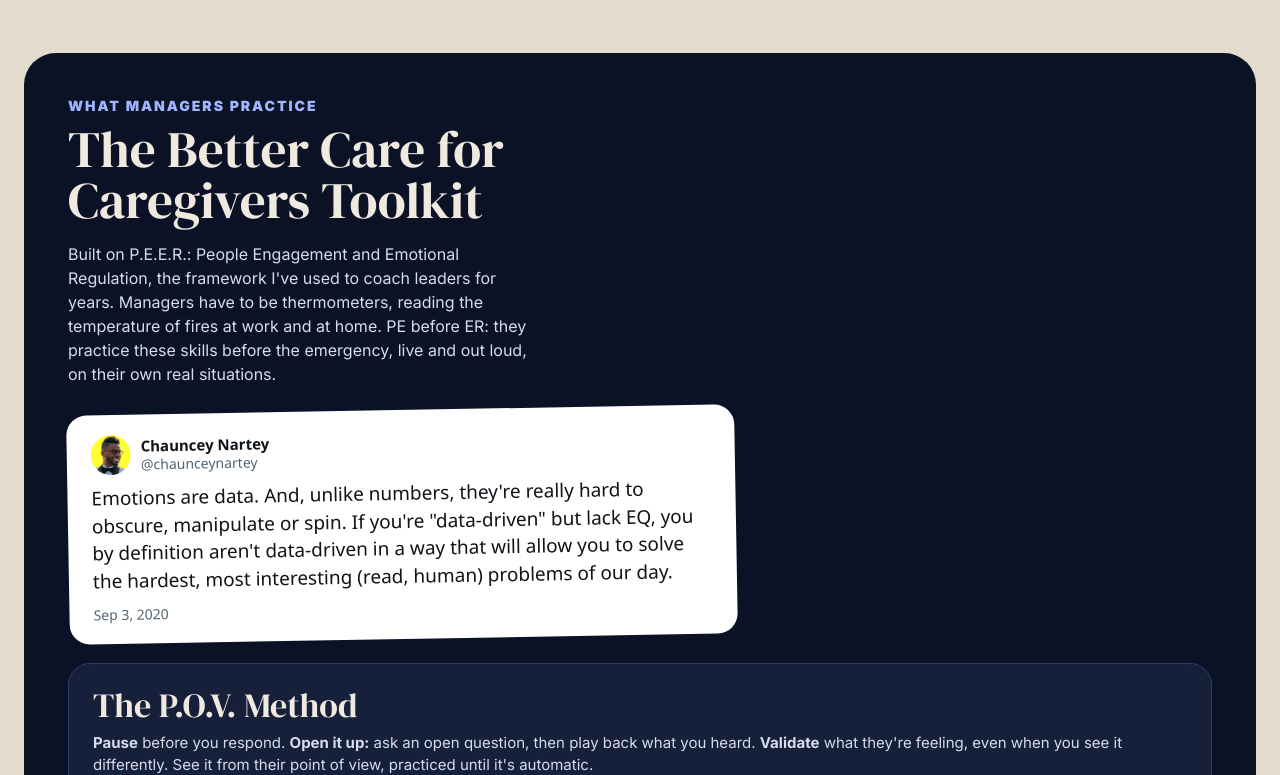
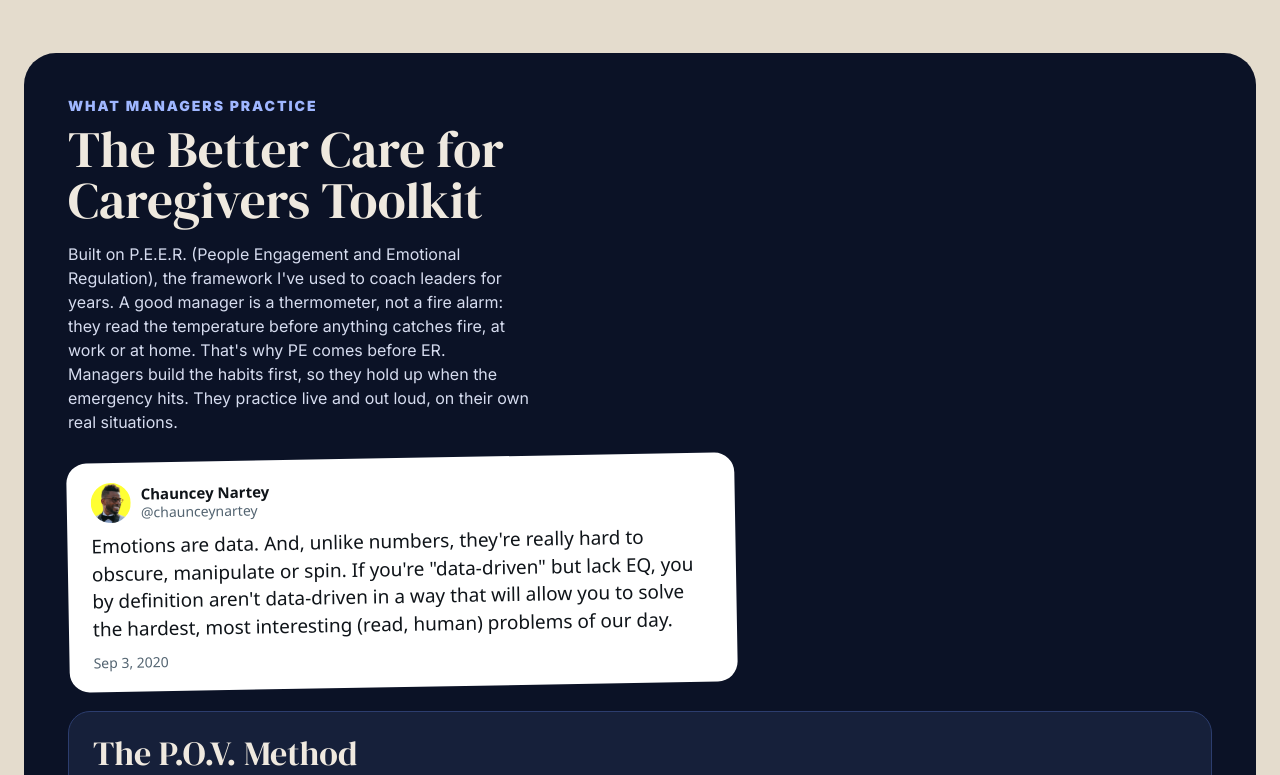
Before and after one commit to chaunceynartey/chaunceynartey-site, a plain HTML site: page speaking/index.html in a window 1280 px wide. Shown: the part 11225-12000 px from the top of the page. Drawn offline with Linux system fonts and the light colour scheme.

Commit message:
For Companies toolkit intro: smoother P.E.E.R. paragraph
Co-Authored-By: Claude Opus 5.5 <noreply@anthropic.com>
Claude-Session: https://claude.ai/code/session_01QyPfgjfEC59gJDqyBHybk5

```diff
--- a/speaking/index.html
+++ b/speaking/index.html
@@ -287,7 +287,7 @@ sup{font-size:0.3em;vertical-align:super;font-family:"Inter",sans-serif;font-wei
             <p style="font-size: 14px; font-weight: 900; letter-spacing: 0.14em; color: #9fb6ff;">WHAT MANAGERS PRACTICE</p>
             <p style="font-family: 'DM Serif Display', Georgia, serif; font-size: clamp(36px, 4vw, 56px); line-height: 1;">The Better Care for Caregivers Toolkit</p>
           </div>
-          <p style="font-size: 16px; line-height: 1.5; color: #d6dcef; max-width: 46ch;">Built on P.E.E.R.: People Engagement and Emotional Regulation, the framework I've used to coach leaders for years. Managers have to be thermometers, reading the temperature of fires at work and at home. PE before ER: they practice these skills before the emergency, live and out loud, on their own real situations.</p>
+          <p style="font-size: 16px; line-height: 1.5; color: #d6dcef; max-width: 46ch;">Built on P.E.E.R. (People Engagement and Emotional Regulation), the framework I've used to coach leaders for years. A good manager is a thermometer, not a fire alarm: they read the temperature before anything catches fire, at work or at home. That's why PE comes before ER. Managers build the habits first, so they hold up when the emergency hits. They practice live and out loud, on their own real situations.</p>
         </div>
         <figure style="margin: 0; align-self: flex-start; max-width: 620px; background: #ffffff; color: #0f1419; border-radius: 20px; padding: 20px 24px; transform: rotate(-1deg); font-family: system-ui, -apple-system, 'Segoe UI', sans-serif;">
           <figcaption style="display: flex; align-items: center; gap: 10px; margin-bottom: 10px;"><img src="/img/headshot.jpg" alt="" style="width: 40px; height: 40px; border-radius: 50%; object-fit: cover;"><span style="display: flex; flex-direction: column; line-height: 1.25;"><b style="font-size: 15px;">Chauncey Nartey</b><span style="font-size: 14px; color: #536471;">@chaunceynartey</span></span></figcaption>
```
